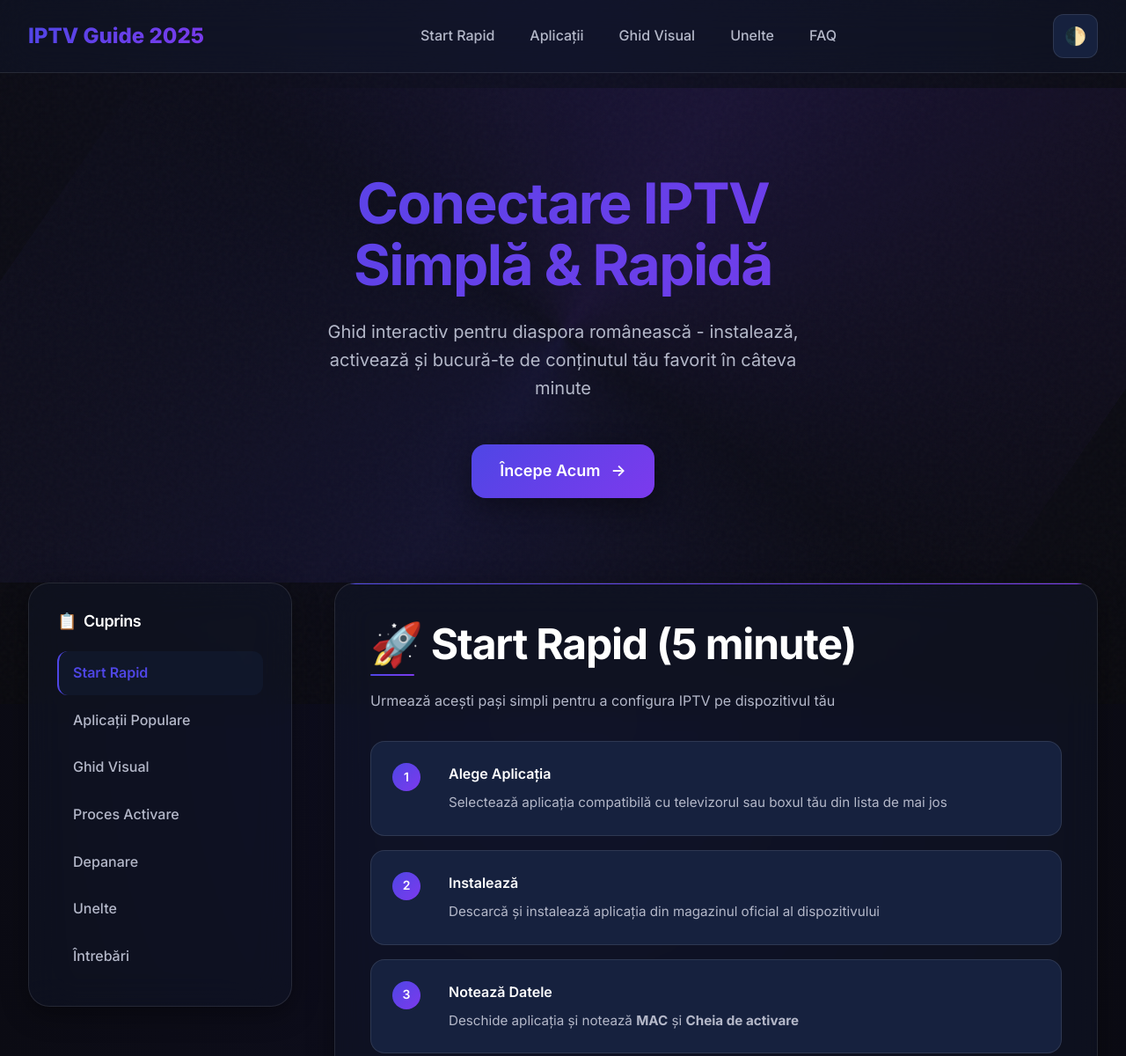
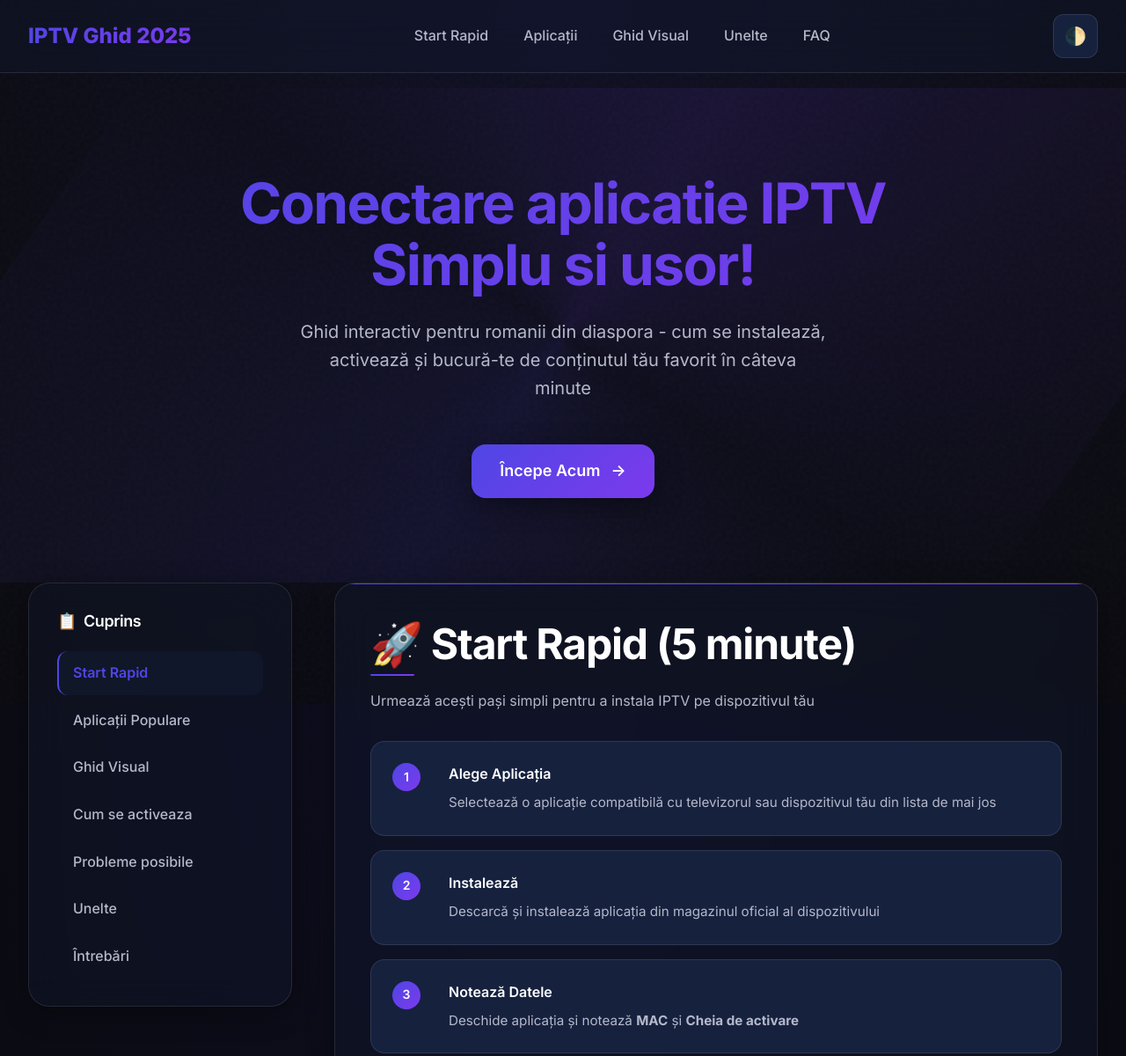
Before and after one commit to Narcis-Ionut/TV-Romanesc-diaspora-ghid, a plain HTML site: page index.html in a window 1280 px wide. Shown: the top 1200 px of the page at 88% size. Drawn offline with Linux system fonts and the light colour scheme.

Commit message:
Update index.html

```diff
--- a/index.html
+++ b/index.html
@@ -947,7 +947,7 @@
     <header class="site-header">
       <div class="header-inner">
         <a href="#top" class="brand">
-          IPTV Guide <span style="color: var(--text-muted)">2025</span>
+          IPTV Ghid <span style="color: var(--text-muted)">2025</span>
         </a>
 
         <nav class="top-nav">
@@ -970,9 +970,9 @@
       <section class="hero" id="top">
         <div class="container">
           <div class="hero-content">
-            <h1>Conectare IPTV<br />Simplă & Rapidă</h1>
+            <h1>Conectare aplicatie IPTV<br />Simplu si usor!</h1>
             <p class="hero-subtitle">
-              Ghid interactiv pentru diaspora românească - instalează, activează
+              Ghid interactiv pentru romanii din diaspora - cum se instalează, activează
               și bucură-te de conținutul tău favorit în câteva minute
             </p>
             <a href="#quickstart" class="hero-cta">
@@ -996,8 +996,8 @@
                 <a href="#quickstart" class="toc-link">Start Rapid</a>
                 <a href="#apps" class="toc-link">Aplicații Populare</a>
                 <a href="#guide" class="toc-link">Ghid Visual</a>
-                <a href="#activation" class="toc-link">Proces Activare</a>
-                <a href="#troubleshooting" class="toc-link">Depanare</a>
+                <a href="#activation" class="toc-link">Cum se activeaza</a>
+                <a href="#troubleshooting" class="toc-link">Probleme posibile</a>
                 <a href="#tools" class="toc-link">Unelte</a>
                 <a href="#faq" class="toc-link">Întrebări</a>
               </nav>
@@ -1010,7 +1010,7 @@
             <section class="content-section animate-slide-up" id="quickstart">
               <h2 class="section-title">🚀 Start Rapid (5 minute)</h2>
               <p style="color: var(--text-secondary); margin-bottom: 2rem">
-                Urmează acești pași simpli pentru a configura IPTV pe
+                Urmează acești pași simpli pentru a instala IPTV pe
                 dispozitivul tău
               </p>
 
@@ -1023,8 +1023,8 @@
                     <div class="step-content">
                       <div class="step-title">Alege Aplicația</div>
                       <div class="step-description">
-                        Selectează aplicația compatibilă cu televizorul sau
-                        boxul tău din lista de mai jos
+                        Selectează o aplicație compatibilă cu televizorul sau
+                        dispozitivul tău din lista de mai jos
                       </div>
                     </div>
                   </div>
@@ -1082,8 +1082,7 @@
                     <div class="step-content">
                       <div class="step-title">Bucură-te de Conținut</div>
                       <div class="step-description">
-                        După confirmare, redeschide aplicația și bucură-te de
-                        canale
+                        După confirmare, redeschide aplicația și vizioneaza
                       </div>
                     </div>
                   </div>
@@ -1121,7 +1120,7 @@ Observații: [opțional]</pre
             <section class="content-section animate-slide-up" id="apps">
               <h2 class="section-title">📱 Aplicații Populare</h2>
               <p style="color: var(--text-secondary); margin-bottom: 2rem">
-                Alege aplicația potrivită pentru dispozitivul tău
+                Alege aplicația care functioneaza pe dispozitivul tau
               </p>
 
               <div class="apps-grid">
```
